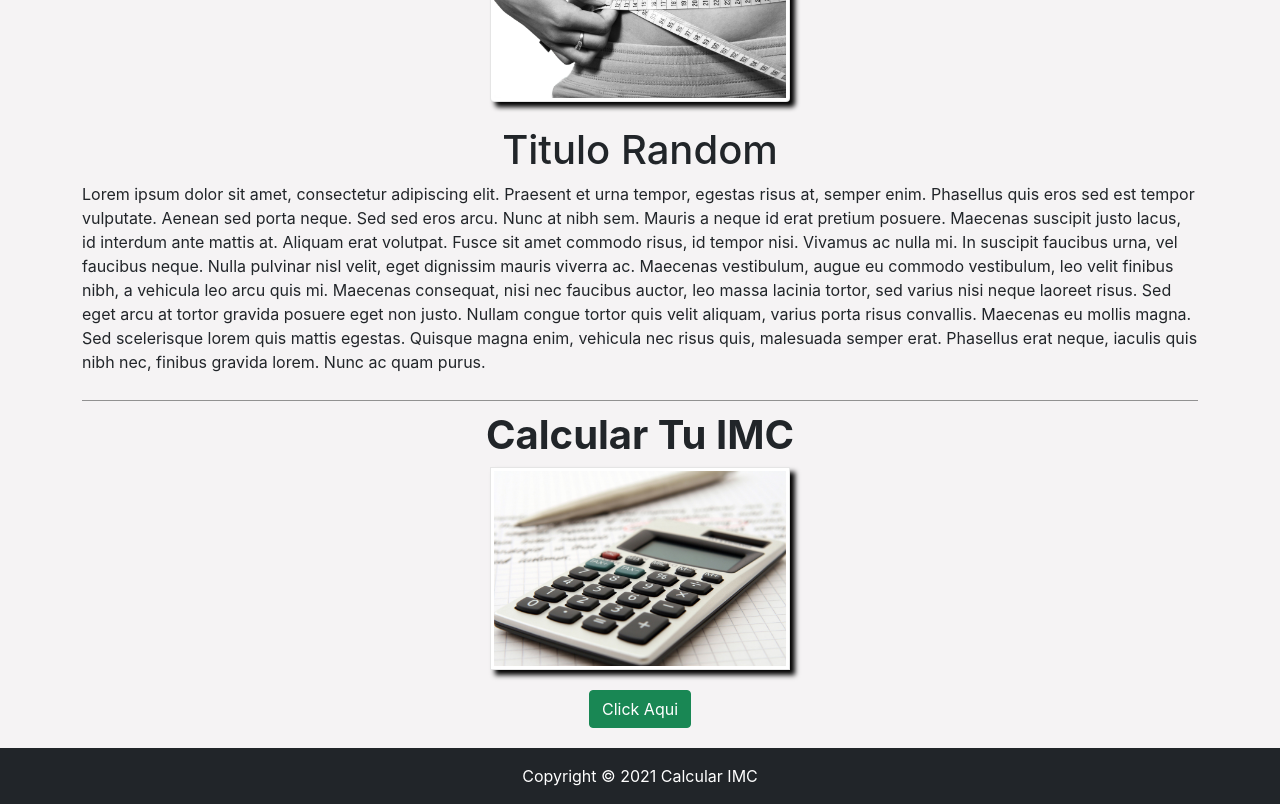
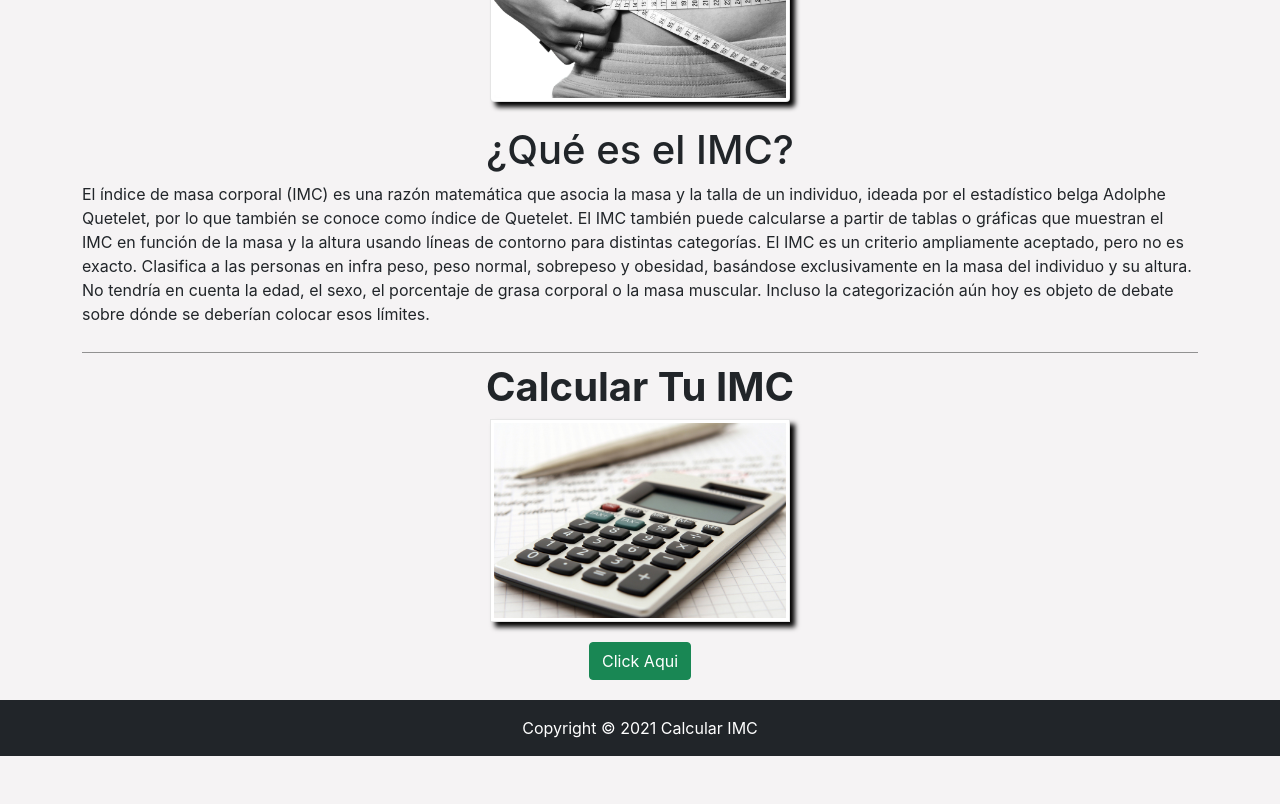
Before and after one commit to Alane-Tc/Calcular-IMC, a React (Create React App) app: page / in a window 1280 px wide. Shown: the part 1020-1824 px from the top of the page. After the commit the page ends 1776 px from the top, so only its background shows below. Built offline with nearby package versions, Linux system fonts and the light colour scheme.

Commit message:
add information imc

```diff
--- a/src/pages/Home.js
+++ b/src/pages/Home.js
@@ -26,9 +26,11 @@ export default function Home() {
                             width='300px' height='300px' />
                         <br />
 
-                        <h1 className="text-center">Titulo Random</h1>
-                        <p>Lorem ipsum dolor sit amet, consectetur adipiscing elit. Praesent et urna tempor, egestas risus at, semper enim. Phasellus quis eros sed est tempor vulputate. Aenean sed porta neque. Sed sed eros arcu. Nunc at nibh sem. Mauris a neque id erat pretium posuere. Maecenas suscipit justo lacus, id interdum ante mattis at. Aliquam erat volutpat.
-                            Fusce sit amet commodo risus, id tempor nisi. Vivamus ac nulla mi. In suscipit faucibus urna, vel faucibus neque. Nulla pulvinar nisl velit, eget dignissim mauris viverra ac. Maecenas vestibulum, augue eu commodo vestibulum, leo velit finibus nibh, a vehicula leo arcu quis mi. Maecenas consequat, nisi nec faucibus auctor, leo massa lacinia tortor, sed varius nisi neque laoreet risus. Sed eget arcu at tortor gravida posuere eget non justo. Nullam congue tortor quis velit aliquam, varius porta risus convallis. Maecenas eu mollis magna. Sed scelerisque lorem quis mattis egestas. Quisque magna enim, vehicula nec risus quis, malesuada semper erat. Phasellus erat neque, iaculis quis nibh nec, finibus gravida lorem. Nunc ac quam purus.</p>
+                        <h1 className="text-center">¿Qué es el IMC?</h1>
+                        <p>
+                            El índice de masa corporal (IMC) es una razón matemática que asocia la masa y la talla de un individuo, ideada por el estadístico belga Adolphe Quetelet, por lo que también se conoce como índice de Quetelet.
+                            El IMC también puede calcularse a partir de tablas o gráficas que muestran el IMC en función de la masa y la altura usando líneas de contorno para distintas categorías. El IMC es un criterio ampliamente aceptado, pero no es exacto. Clasifica a las personas en infra peso, peso normal, sobrepeso y obesidad, basándose exclusivamente en la masa del individuo y su altura. No tendría en cuenta la edad, el sexo, el porcentaje de grasa corporal o la masa muscular. Incluso la categorización aún hoy es objeto de debate sobre dónde se deberían colocar esos límites.
+                        </p>
                     </div>
                 </div>
 
```
